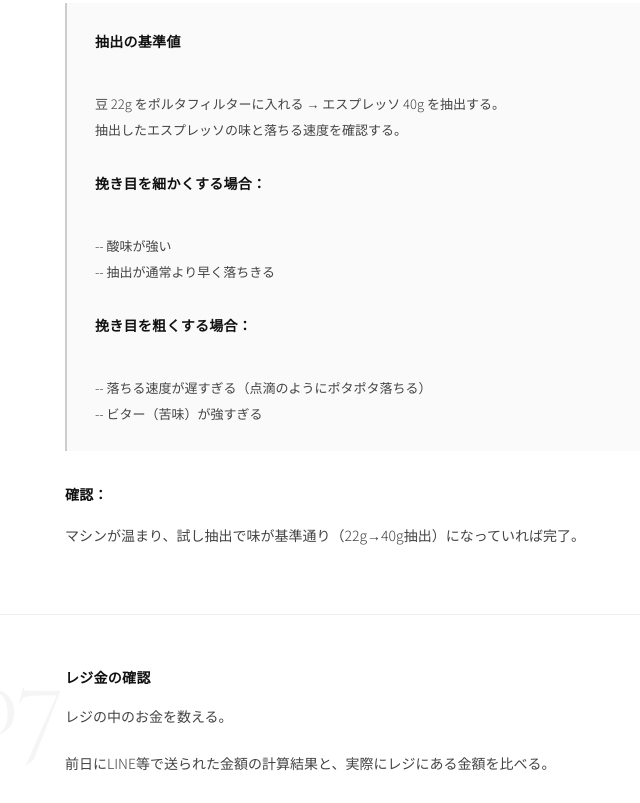
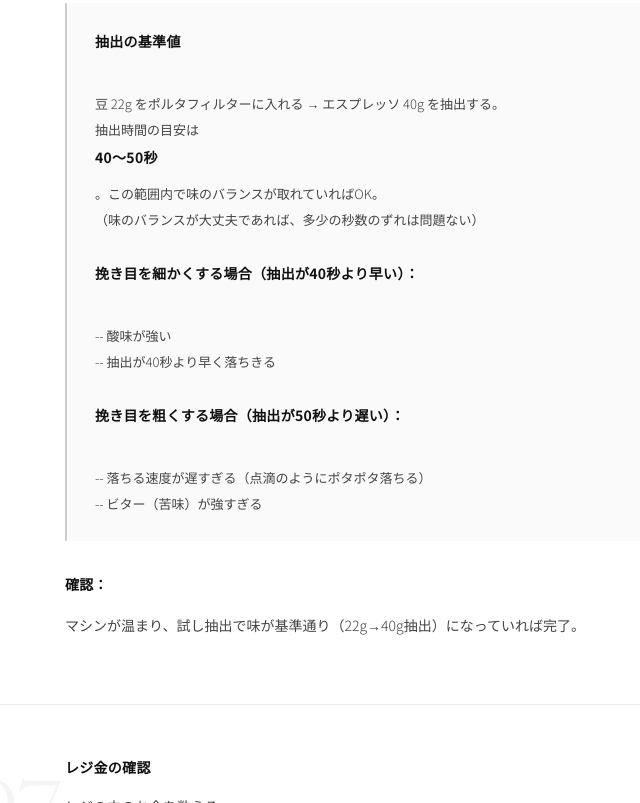
Before and after one commit to mayutoyoda0920-ai/ig-tools-8k3x7m, a plain HTML site: page ignis-manual.html in a window 1280 px wide. Shown: the part 4008-4811 px from the top of the page, without its empty margins (115-755 px from the left). Drawn offline with nearby package versions, Linux system fonts and the light colour scheme.

Commit message:
add extraction time guideline (40-50 seconds)
Co-Authored-By: Claude Opus 4.6 (1M context) <noreply@anthropic.com>

```diff
--- a/ignis-manual.html
+++ b/ignis-manual.html
@@ -590,11 +590,12 @@
       <div class="note">
         <strong>抽出の基準値</strong><br>
         豆 22g をポルタフィルターに入れる → エスプレッソ 40g を抽出する。<br>
-        抽出したエスプレッソの味と落ちる速度を確認する。<br><br>
-        <strong>挽き目を細かくする場合：</strong><br>
+        抽出時間の目安は <strong>40〜50秒</strong>。この範囲内で味のバランスが取れていればOK。<br>
+        （味のバランスが大丈夫であれば、多少の秒数のずれは問題ない）<br><br>
+        <strong>挽き目を細かくする場合（抽出が40秒より早い）：</strong><br>
         -- 酸味が強い<br>
-        -- 抽出が通常より早く落ちきる<br><br>
-        <strong>挽き目を粗くする場合：</strong><br>
+        -- 抽出が40秒より早く落ちきる<br><br>
+        <strong>挽き目を粗くする場合（抽出が50秒より遅い）：</strong><br>
         -- 落ちる速度が遅すぎる（点滴のようにポタポタ落ちる）<br>
         -- ビター（苦味）が強すぎる
       </div>
```
